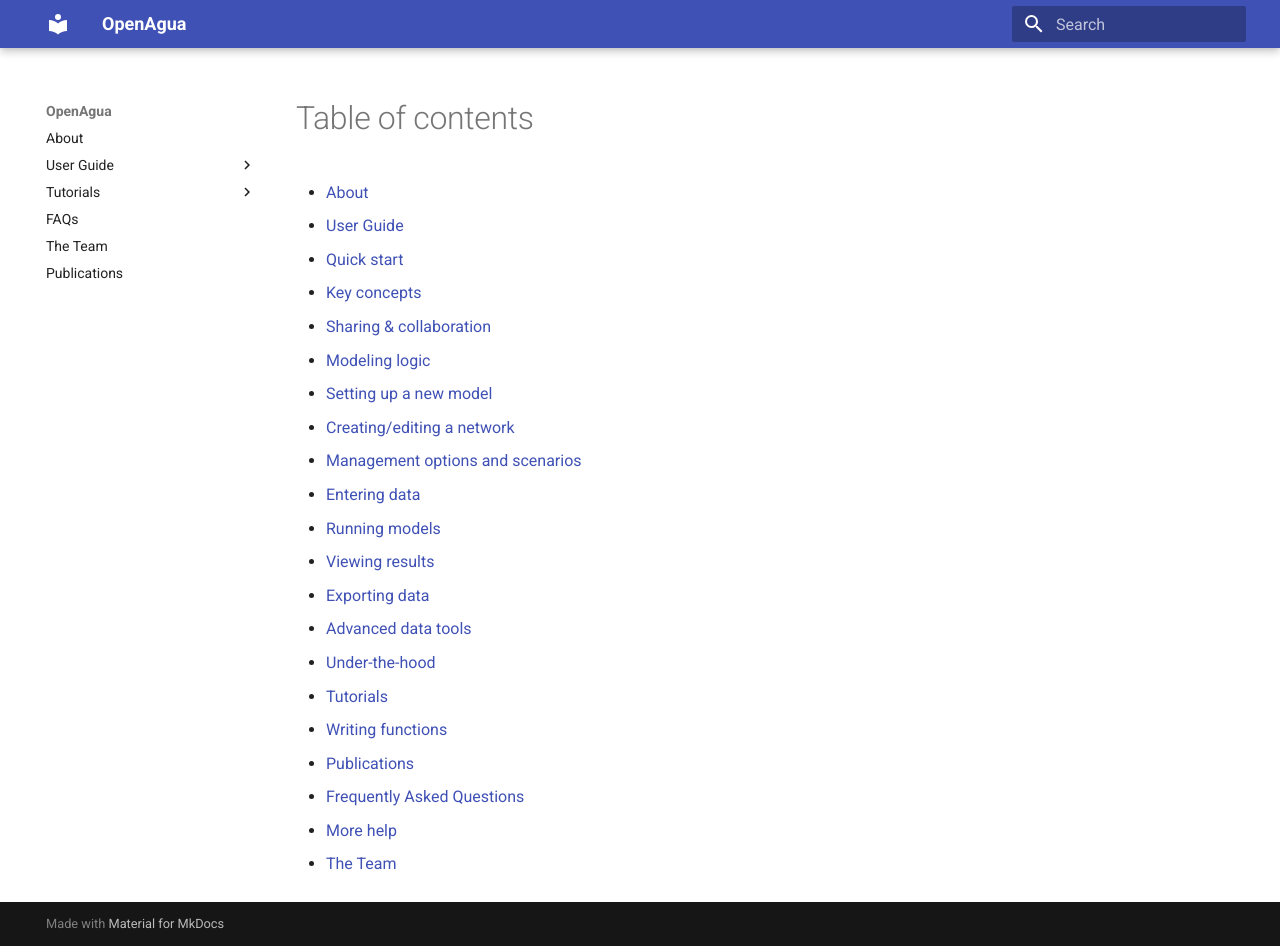
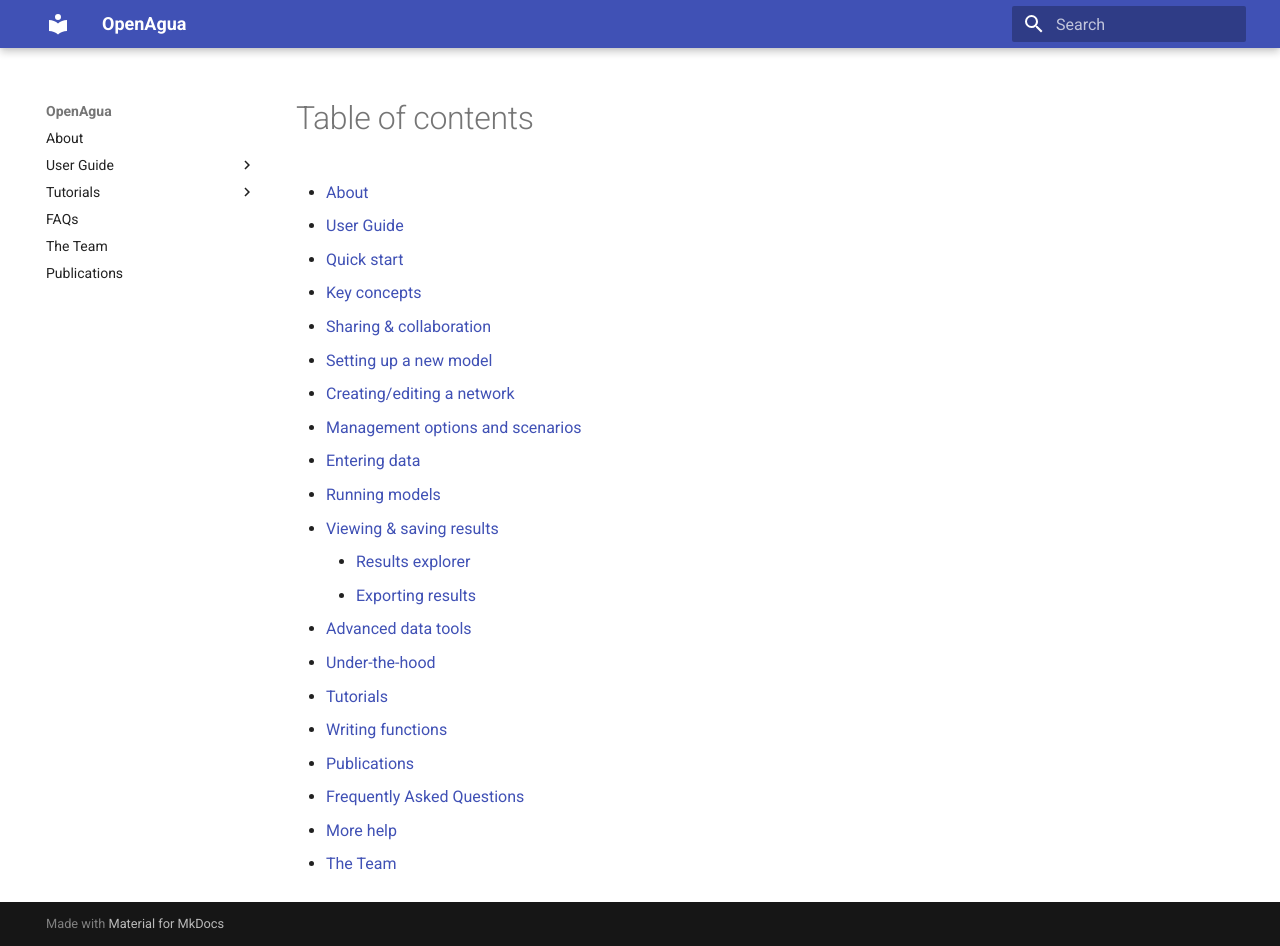
Before and after one commit to OpenAgua/openagua-documentation, an MkDocs documentation site: the page built from docs/SUMMARY.md, in a window 1280 px wide and 946 px high. Built offline with MkDocs 1.6.1 and Material for MkDocs 9.7.7, drawn with Linux system fonts in a browser that asks for light colours; old or Windows-style settings are respelled for this version of MkDocs.

Commit message:
Update SUMMARY.md

```diff
--- a/docs/SUMMARY.md
+++ b/docs/SUMMARY.md
@@ -5,14 +5,14 @@
   * [Quick start](user-guide/getting-started.md)
   * [Key concepts](user-guide/key-concepts.md)
   * [Sharing & collaboration](user-guide/collaboration.md)
-  * [Modeling logic](user-guide/modeling-logic.md)
   * [Setting up a new model](user-guide/setting-up-model.md)
   * [Creating/editing a network](user-guide/creating-network.md)
   * [Management options and scenarios](user-guide/creating-scenarios.md)
   * [Entering data](user-guide/entering-data.md)
   * [Running models](user-guide/running-models.md)
-  * [Viewing results](user-guide/viewing-results.md)
-  * [Exporting data](user-guide/exporting-data.md)
+  * [Viewing & saving results](user-guide/viewing-results/README.md)
+    * [Results explorer](user-guide/viewing-results/results-explorer.md)
+    * [Exporting results](user-guide/viewing-results/exporting-data.md)
   * [Advanced data tools](user-guide/advanced-tools.md)
   * [Under-the-hood](user-guide/under-the-hood.md)
 * [Tutorials](tutorials/README.md)
```
